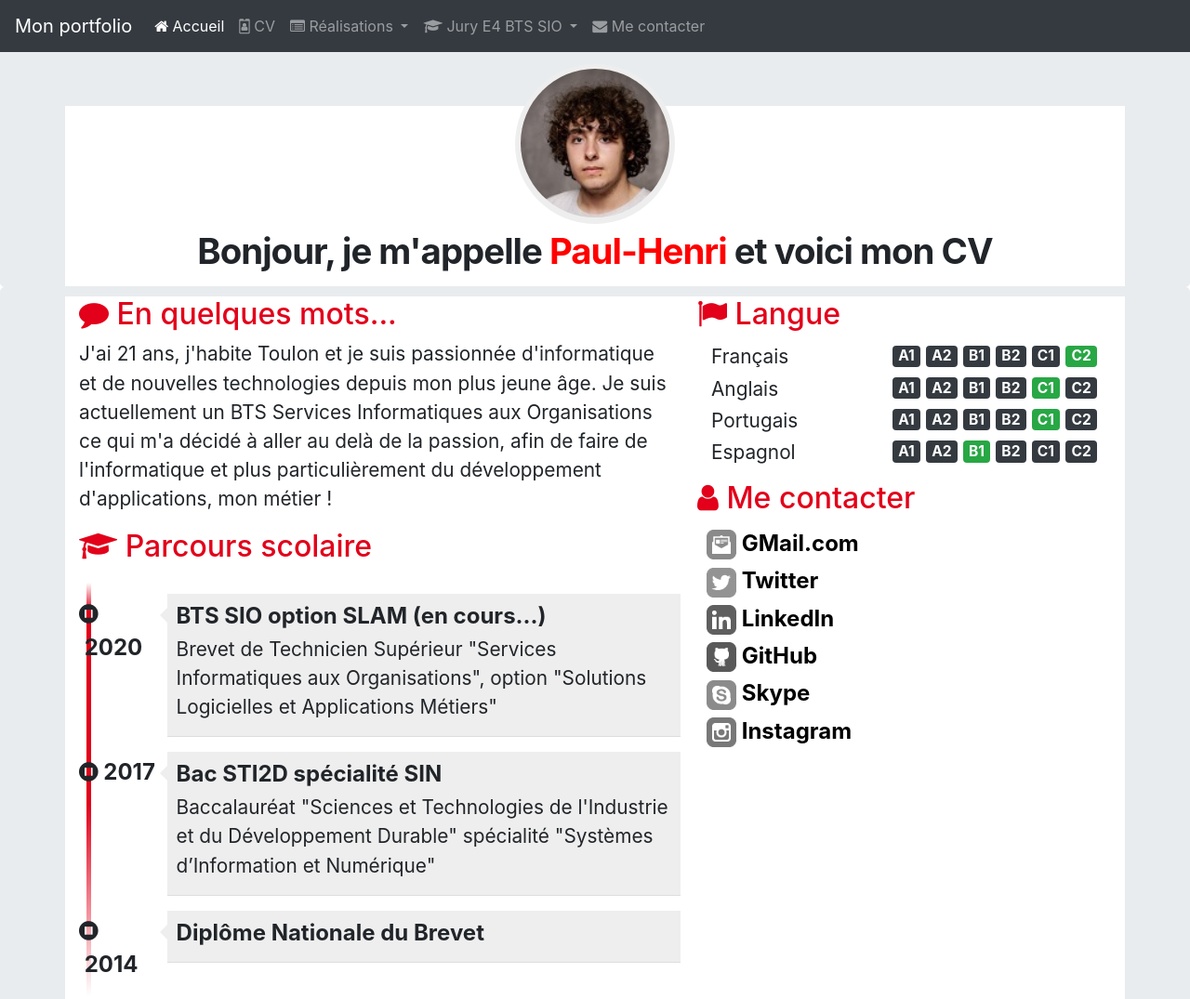
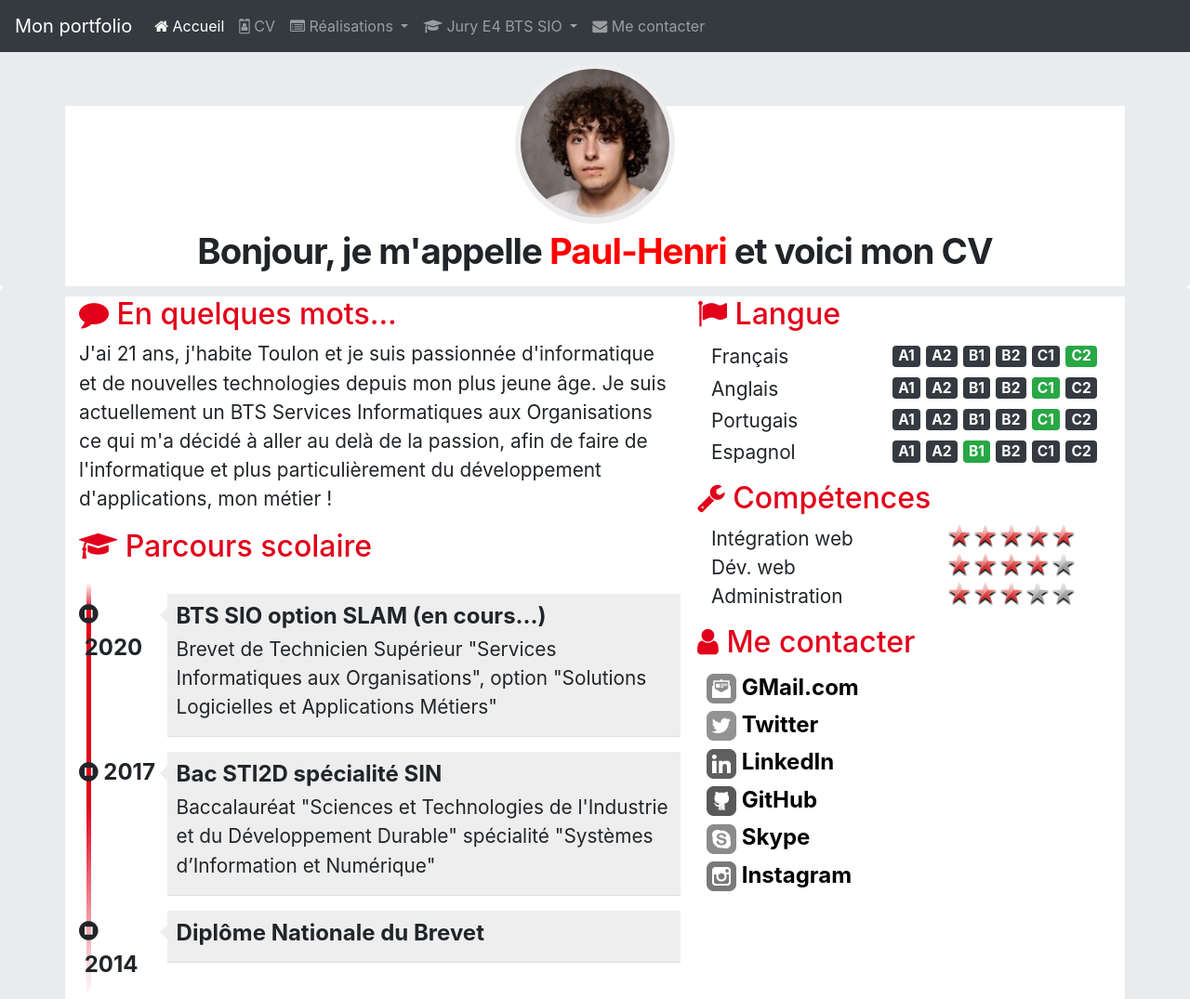
Before and after one commit to Paulhenrisolat/Paulhenrisolat.github.ioV0, a plain HTML site: page cv.html in a window 1280 px wide. Shown: the top 1075 px of the page at 93% size. Drawn offline with nearby package versions, Linux system fonts and the light colour scheme.

Commit message:
CV ajout competences

```diff
--- a/ccs/csslocal.css
+++ b/ccs/csslocal.css
@@ -108,3 +108,19 @@ body { padding-top: 50px; }
 #langues .container { display: flex; flex-direction: row; justify-content: space-between; }
 #langues .langue, #langues .niveau{ font-size: 1.3em; }
 #langues .langue { padding-top: 3px; }
+
+/******************************************
+* Compétences
+******************************************/
+#competences .container {
+ display: flex; flex-direction: row; justify-content: space-between; }
+#competences .container .libelle { font-size: 1.3em; }
+#competences .container .classement {
+ background: scroll transparent url(images/Red-Rating-Stars.png) no-repeat;
+ width: 160px; height: 27px; }
+#competences .container .classement0 { background-position: 0 -142px; }
+#competences .container .classement1 { background-position: 0 -112px; }
+#competences .container .classement2 { background-position: 0 -84px; }
+#competences .container .classement3 { background-position: 0 -56px; }
+#competences .container .classement4 { background-position: 0 -28px; }
+#competences .container .classement5 { background-position: 0 0px; }
--- a/cv.html
+++ b/cv.html
@@ -177,6 +177,22 @@ and open the template in the editor.
                                     <span class="badge badge-dark">C1</span>
                                     <span class="badge badge-dark">C2</span>
                                 </div>
+                            </div>
+                        </div>
+
+                        <div id="competences" class="rubrique clearfix">
+                            <h2><span class="fa fa-wrench"></span> Compétences</h2>
+                            <div class="container">
+                                <div class="libelle">Intégration web</div>
+                                <div class="classement classement5"></div>
+                            </div>
+                            <div class="container">
+                                <div class="libelle">Dév. web</div>
+                                <div class="classement classement4"></div>
+                            </div>
+                            <div class="container">
+                                <div class="libelle">Administration</div>
+                                <div class="classement classement3"></div>
                             </div>
                         </div>
 
```
